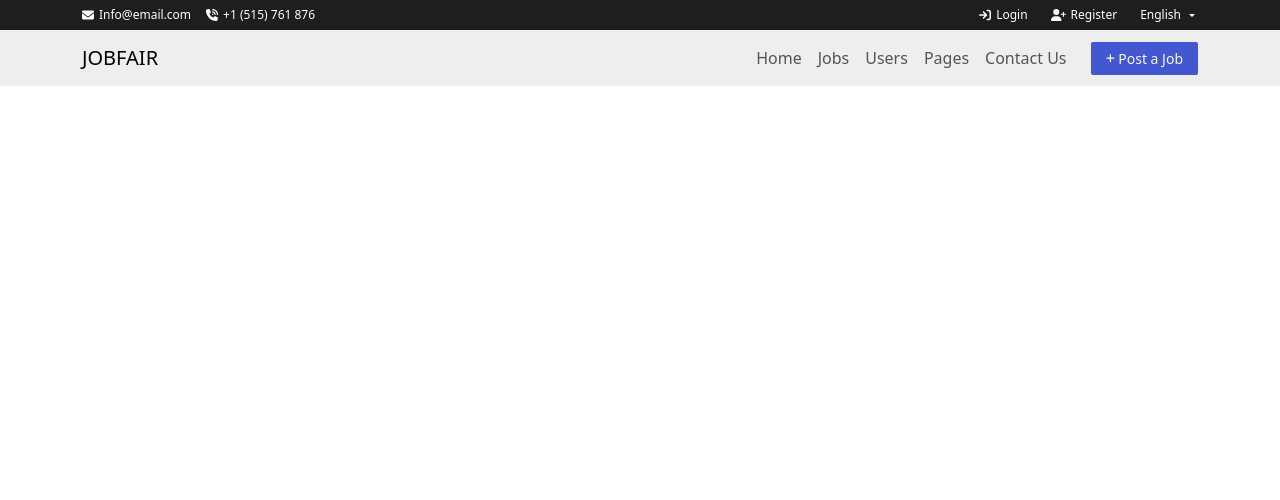
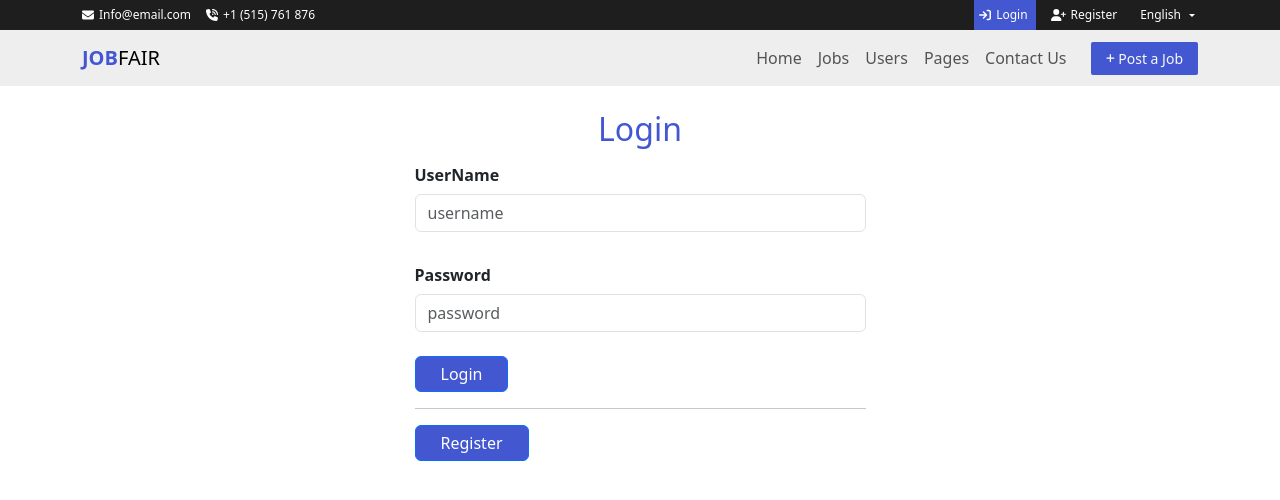
Before and after one commit to AhmedMOLotfy/JobFair, an Angular app: page /login in a window 1280 px wide. Before the commit this address led to /. Shown: the top 500 px of the page. Built offline with nearby package versions, Linux system fonts and the light colour scheme.

Commit message:
adding auth-page and add some styles

```diff
--- a/src/app/app-routing.module.ts
+++ b/src/app/app-routing.module.ts
@@ -2,11 +2,14 @@ import {NgModule} from "@angular/core";
 import {RouterModule, Routes} from "@angular/router";
 import {PageSectionsComponent} from "./page-sections/page-sections.component";
 import {CandidatesComponent} from "./candidates/candidates.component";
+import {AuthComponent} from "./auth/auth.component";
 
 
 const appRoutes: Routes = [
   {path: '', component: PageSectionsComponent},
-  {path: 'candidates', component: CandidatesComponent}
+  {path: 'candidates', component: CandidatesComponent},
+  {path: 'login',component: AuthComponent},
+  {path: 'register',component: AuthComponent},
 ];
 
 @NgModule({
--- /dev/null
+++ b/src/app/auth/auth.component.css
@@ -0,0 +1,14 @@
+button {
+  background-color: #4357d1;
+  padding: 5px 25px;
+}
+
+h2{
+  color: #4357d1;
+}
+
+@media (max-width: 576px) {
+  form {
+    max-width: 85%;
+  }
+}
--- /dev/null
+++ b/src/app/auth/auth.component.html
@@ -0,0 +1,37 @@
+<div class="auth-section">
+  <div class="container">
+    <div class="row justify-content-around">
+      <form
+        class="mt-4 col-lg-5 col-md-7 col-sm-9"
+      >
+
+        <h2 class="text-center">{{isLogin ? 'Login' : 'Register'}}</h2>
+        <div class="">
+          <div class="mb-4">
+            <label class="fw-bold col-form-label">UserName</label>
+            <input class="form-control"
+                   placeholder="username"
+                   type="text"
+            >
+          </div>
+          <div class="mb-4">
+            <label class="fw-bold col-form-label">Password</label>
+            <input class="form-control"
+                   placeholder="password"
+                   type="text"
+            >
+          </div>
+          <div>
+            <div class="text-sm-start w-100">
+              <button class="btn btn-primary">{{isLogin ? 'Login' : 'Register'}}</button>
+            </div>
+            <hr>
+            <div class="w-100 text-sm-start">
+              <button class="btn btn-primary">{{isLogin ? 'Register' : 'Login'}}</button>
+            </div>
+          </div>
+        </div>
+      </form>
+    </div>
+  </div>
+</div>
--- /dev/null
+++ b/src/app/auth/auth.component.ts
@@ -0,0 +1,26 @@
+import {Component, OnInit} from '@angular/core';
+import {Router} from "@angular/router";
+import {FormControl, FormGroup, NgForm} from "@angular/forms";
+
+@Component({
+  selector: 'app-auth',
+  templateUrl: './auth.component.html',
+  styleUrls: ['./auth.component.css']
+})
+export class AuthComponent implements OnInit{
+  isLogin = true;
+
+
+
+  constructor(private router: Router) {
+  }
+
+  ngOnInit() {
+    if(this.router.url !== '/login'){
+      this.isLogin = false;
+    }
+  }
+
+
+
+}
--- a/src/app/header/header-nav/header-nav.component.css
+++ b/src/app/header/header-nav/header-nav.component.css
@@ -14,3 +14,7 @@ button {
 button span {
     font-size: 14px;
 }
+
+.brand-style {
+  color: #4357d1;
+}
--- a/src/app/header/header-nav/header-nav.component.html
+++ b/src/app/header/header-nav/header-nav.component.html
@@ -1,7 +1,7 @@
 <div class="navbar-section">
     <div class="container">
         <nav class="navbar navbar-expand-lg navbar-light">
-            <a class="navbar-brand" href="#"><span>JOB</span>FAIR</a>
+            <a class="navbar-brand" [routerLink]="'/'"><span class="brand-style fw-bold">JOB</span>FAIR</a>
             <button class="navbar-toggler" type="button" data-toggle="collapse" data-target="#navbarSupportedContent"
                     aria-controls="navbarSupportedContent" aria-expanded="false" aria-label="Toggle navigation">
                 <span class="navbar-toggler-icon"></span>
--- a/src/app/header/header-top/header-top.component.css
+++ b/src/app/header/header-top/header-top.component.css
@@ -48,6 +48,6 @@
   align-items: center;
 }
 
-.user-portion > *:hover {
-  background-color: grey;
+.user-portion > *:hover , .activeButton {
+  background-color: #4357d1;
 }
--- a/src/app/header/header-top/header-top.component.html
+++ b/src/app/header/header-top/header-top.component.html
@@ -11,11 +11,11 @@
       </div>
     </div>
     <div class="user-portion">
-      <div class="login-button button-pointer">
+      <div class="login-button button-pointer" [routerLink]="'/login'" [routerLinkActive]="'activeButton'">
         <fa-icon [icon]="faArrowRightToBracket"></fa-icon>
         <span>Login</span>
       </div>
-      <div class="register-button button-pointer">
+      <div class="register-button button-pointer" [routerLink]="'/register'" [routerLinkActive]="'activeButton'">
         <fa-icon [icon]="faUserPlus"></fa-icon>
         <span>Register</span>
       </div>
--- a/src/app/page-sections/featured-jobs/featured-jobs.component.html
+++ b/src/app/page-sections/featured-jobs/featured-jobs.component.html
@@ -1,9 +1,8 @@
 <div class="featured-jobs-section text-center mt-5 mb-3 pt-5">
   <div class="container">
     <app-section-title [customTitle]="'Featured Jobs'" class="mt-4"></app-section-title>
-    <div class="jobs-section row g-4">
-      <app-job-box class="col-lg-6" *ngFor="let job of featuredJobs" [job_box]="job">
-
+    <div class="jobs-section row g-2">
+      <app-job-box *ngFor="let job of featuredJobs" [job_box]="job" class="col-lg-6">
       </app-job-box>
     </div>
   </div>
```
Also changed, not shown: src/app/app.module.ts (+5 -3 lines), src/assets/officework.jpeg (added).
